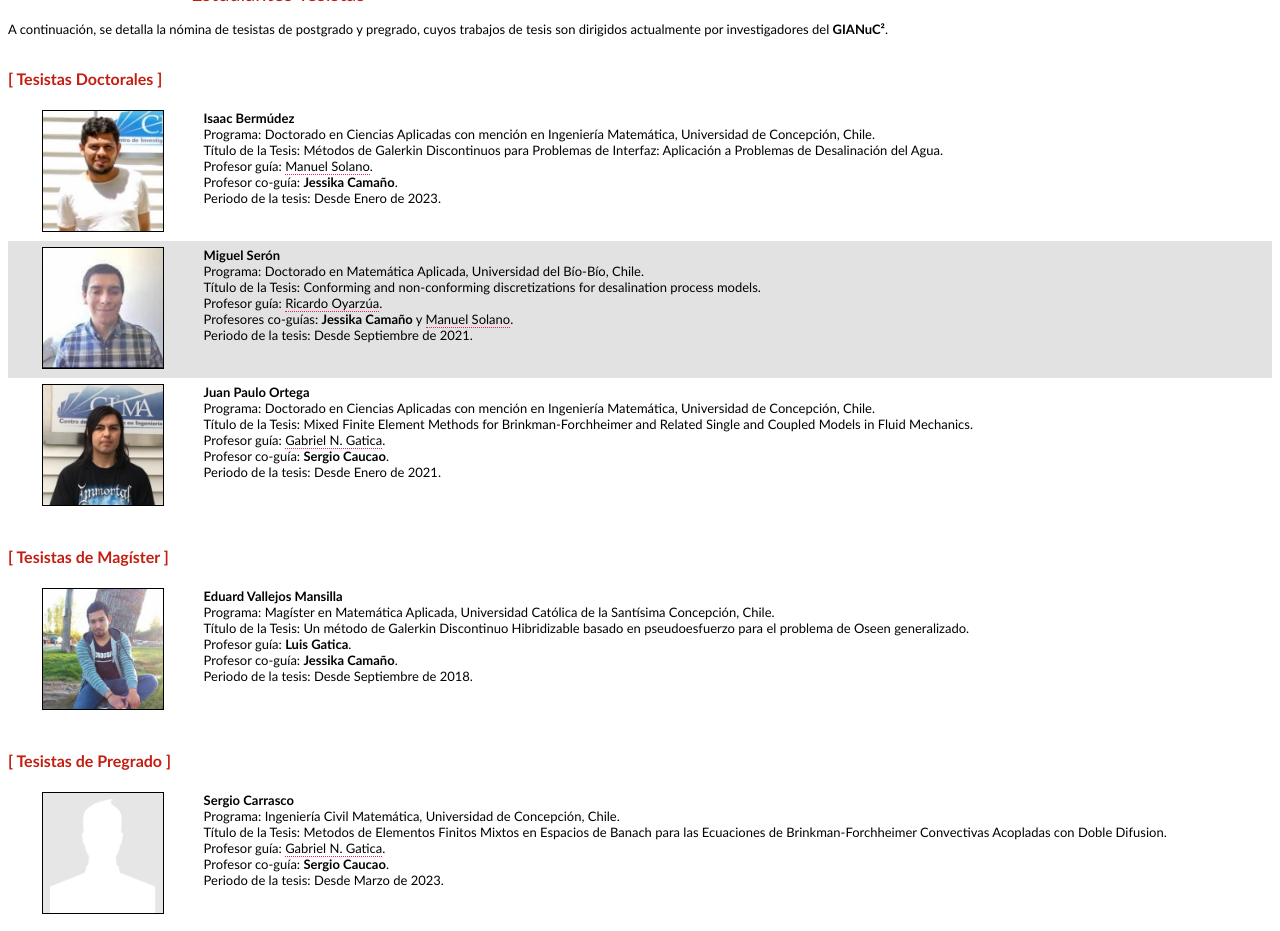
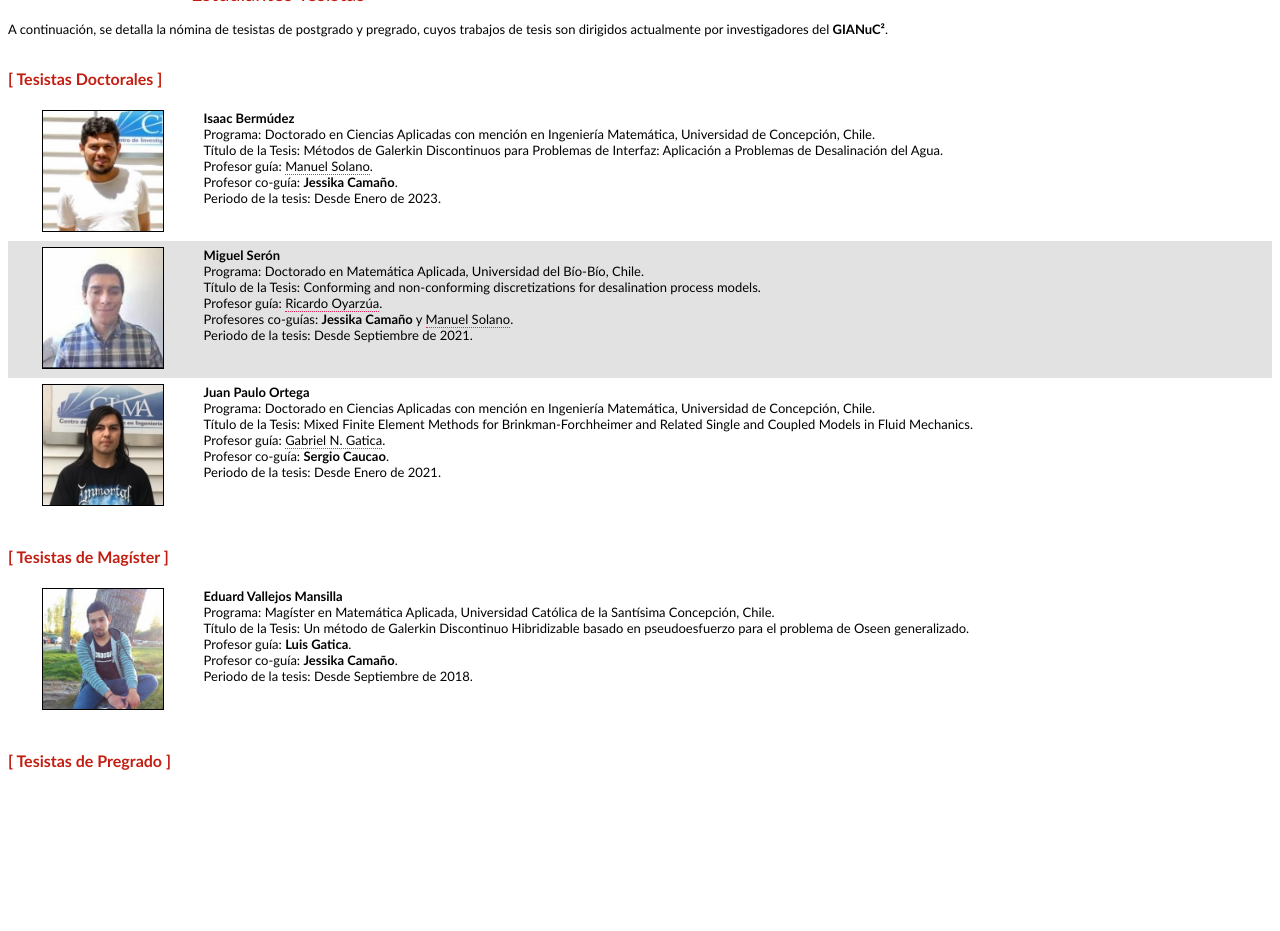
Before and after one commit to gianuc2/gianuc2.github.io, a plain HTML site: page pages/tesistas.html in a window 1280 px wide. After the commit the page ends 800 px from the top, so only its background shows below. Drawn offline with Linux system fonts and the light colour scheme.

Commit message:
Update tesistas.html

```diff
--- a/pages/tesistas.html
+++ b/pages/tesistas.html
@@ -78,18 +78,5 @@ A continuación, se detalla la nómina de tesistas de postgrado y pregrado, cuyo
 
 <font color="#C31E12" size="3"><strong>[ Tesistas de Pregrado ]</strong></font><br><br>
 
-<table>
-    <tr valign="top">
-        <td width="15%"> <img style="border: 1px solid #000000" height="120px" src="../img/sin-foto.gif"> </td>
-        <td align="justify"><b>Sergio Carrasco</b><br>
-            Programa: Ingeniería Civil Matemática, Universidad de Concepción, Chile.<br>
-            Título de la Tesis: Metodos de Elementos Finitos Mixtos en Espacios de Banach para las Ecuaciones de Brinkman-Forchheimer Convectivas Acopladas con Doble Difusion.<br>
-            Profesor guía: <a class="externos" href="https://www.ci2ma.udec.cl/ggatica" target="_blank">Gabriel N. Gatica</a>.<br>
-            Profesor co-guía: <b>Sergio Caucao</b>.<br>
-            Periodo de la tesis: Desde Marzo de 2023.
-        </td>
-    </tr>
-</table>
-
 
 </body>
```
